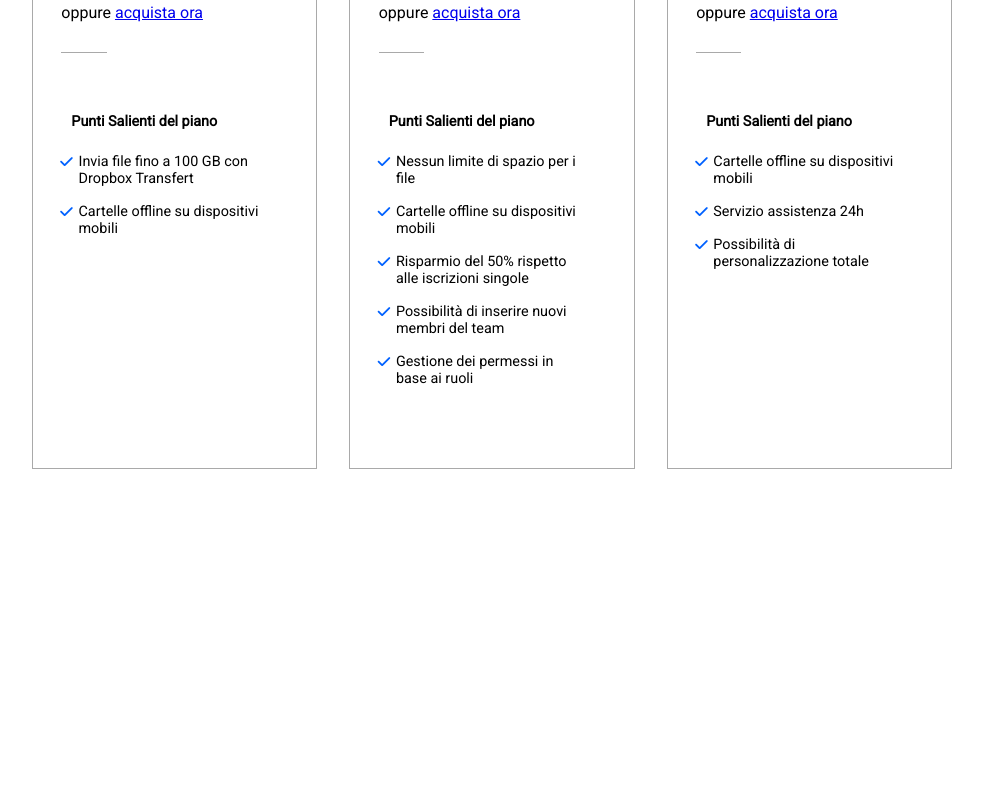
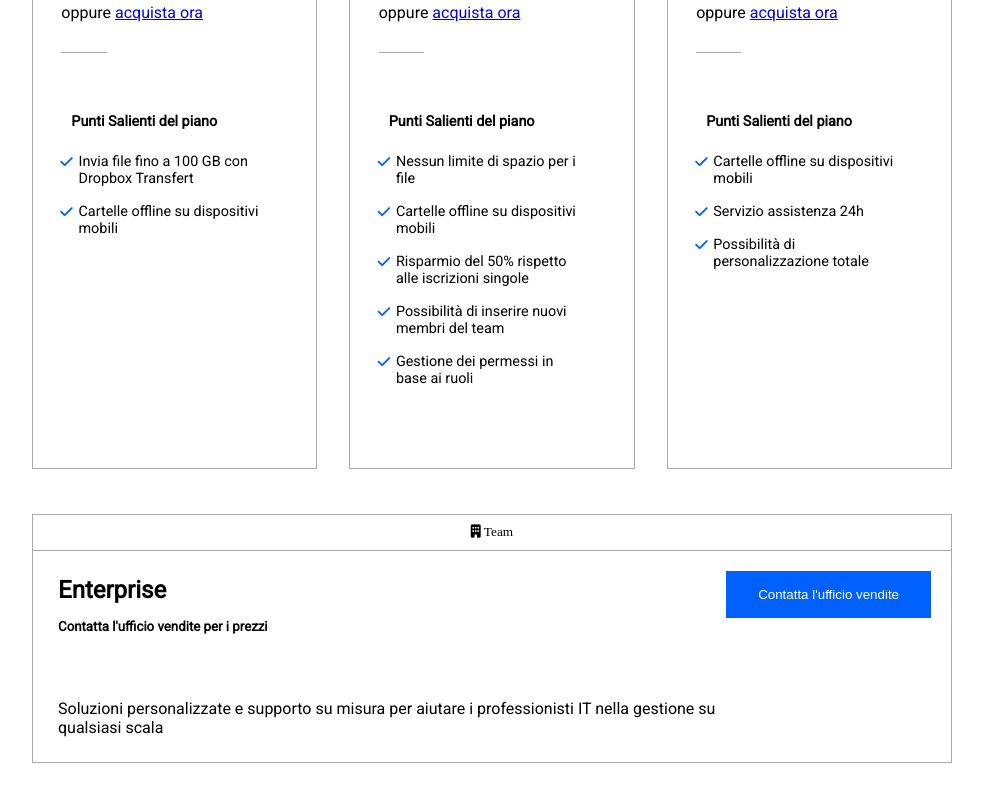
Before and after one commit to MarcoAgosta/htmlcss-dropbox, a plain HTML site: page index.html in a window 1280 px wide. Shown: the part 1626-2427 px from the top of the page, without its empty margins (148-1131 px from the left). Before the commit the page ends 2290 px from the top, so only its background shows below. Drawn offline with Linux system fonts and the light colour scheme.

Commit message:
Fatte tuttte le proposte di vendita

```diff
--- a/CSS/style.css
+++ b/CSS/style.css
@@ -206,3 +206,30 @@ main h1{
 .fa-check{
     color: #0061FF;
 }
+
+.piano-enterprise{
+    border: 1px solid darkgray;
+}
+
+.enterprise{
+    position: relative;
+    padding: 25px;
+    font-family: "Roboto";
+    display: flex;
+    flex-direction: column;
+}
+
+.enterprise .blue-button{
+    position: absolute;
+    top: 20px;
+    right: 20px;
+    padding: 1rem 2rem;
+}
+
+.enterprise h5{
+    margin: 15px 0px;
+}
+
+.enterprise span{
+    margin-top: 50px;
+}
--- a/index.html
+++ b/index.html
@@ -189,7 +189,7 @@
                     <div class="colonna">
                         <div class="titoletto">
                           <h5>
-                              <i class="fa-solid fa-user"></i>
+                            <i class="fa-solid fa-building"></i>
                               Azienda
                           </h5>
                         </div>
@@ -240,6 +240,20 @@
                 </div>
 
                 <div class="piano-enterprise">
+                    <div class="titoletto">
+                        <h5>
+                            <i class="fa-solid fa-building"></i>
+                            Team
+                        </h5>
+                    </div>
+
+
+                    <div class="enterprise">
+                        <h2>Enterprise</h2>
+                        <h5>Contatta l'ufficio vendite per i prezzi</h5>
+                        <span>Soluzioni personalizzate e supporto su misura per aiutare i professionisti IT nella gestione su <br> qualsiasi scala</span>
+                        <button class="blue-button">Contatta l'ufficio vendite</button>
+                    </div>
 
                 </div>
 
```
